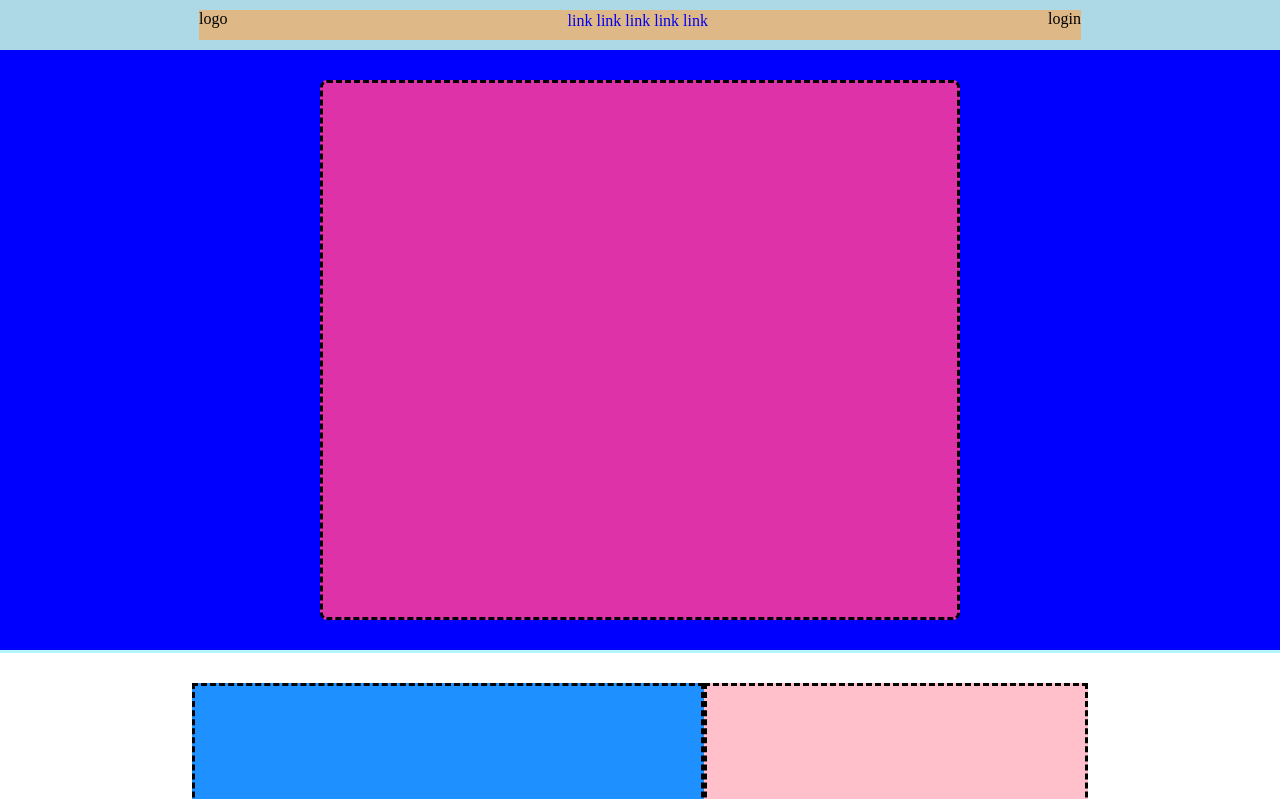
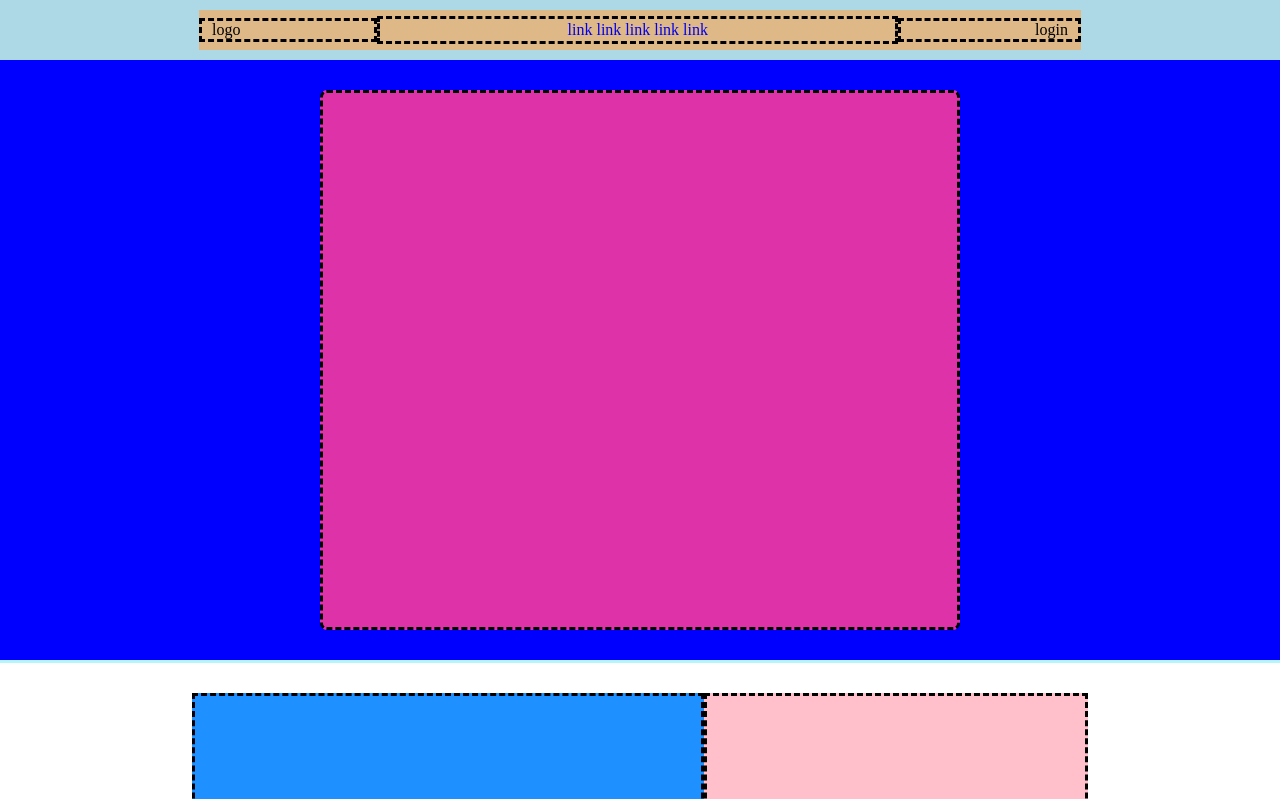
Before and after one commit to stecala/htmlcss-struttura-discord, a plain HTML site: page index.html in a window 1280 px wide. Shown: the top 799 px of the page. Drawn offline with Linux system fonts and the light colour scheme.

Commit message:
correzzioni head

```diff
--- a/css/style.css
+++ b/css/style.css
@@ -26,7 +26,7 @@ body{
 /* header */
 header{
     background-color: lightblue;
-    height: 50px;
+    height: 60px;
     padding: 10px;
     display: flex;
     justify-content: center;
@@ -37,19 +37,18 @@ header{
     display: flex;
     width: 70%;
     background-color: burlywood;
-    justify-content: space-between;
     margin: 0 auto;
+    align-items: center;
 }
 
 ul{
     display: flex;
+    justify-content: center;
 }
 
 li{
     list-style: none;
     padding: 2px;
-    align-items: center;
-
 }
 
 li a{
@@ -58,12 +57,19 @@ li a{
 
 .menu{
     text-align: center;
+    flex-grow: 3;
 }
 
 .login{
     text-align: right;
+    flex-grow: 1;
+    padding: 0 10px;
 }
 
+.logo{
+    flex-grow: 1;
+    padding: 0 10px;
+}
 /* main */
 .container, .container-big{
     margin: 0 auto;
--- a/index.html
+++ b/index.html
@@ -15,8 +15,8 @@
 <body>
     <header>
         <div class="cont">
-            <div class="logo">logo</div>
-            <nav class="menu">
+            <div class="logo border-dash">logo</div>
+            <nav class="menu border-dash">
                 <ul>
                     <li><a href="#">link</a></li>
                     <li><a href="#">link</a></li>
@@ -25,7 +25,7 @@
                     <li><a href="#">link</a></li>
                 </ul>
             </nav>
-            <div class="login">login</div>
+            <div class="login border-dash">login</div>
         </div>
     </header>
     <main>
```
